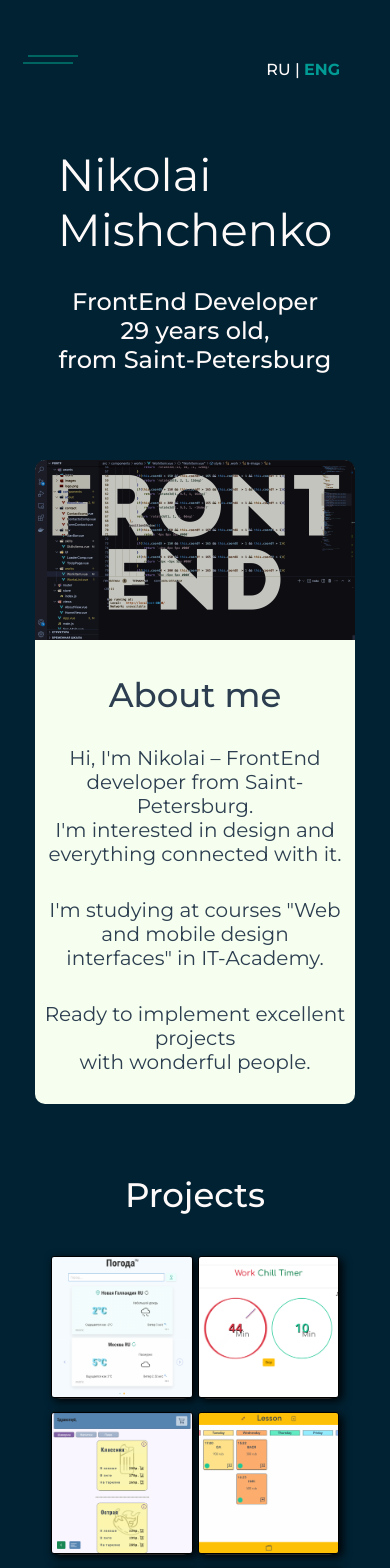
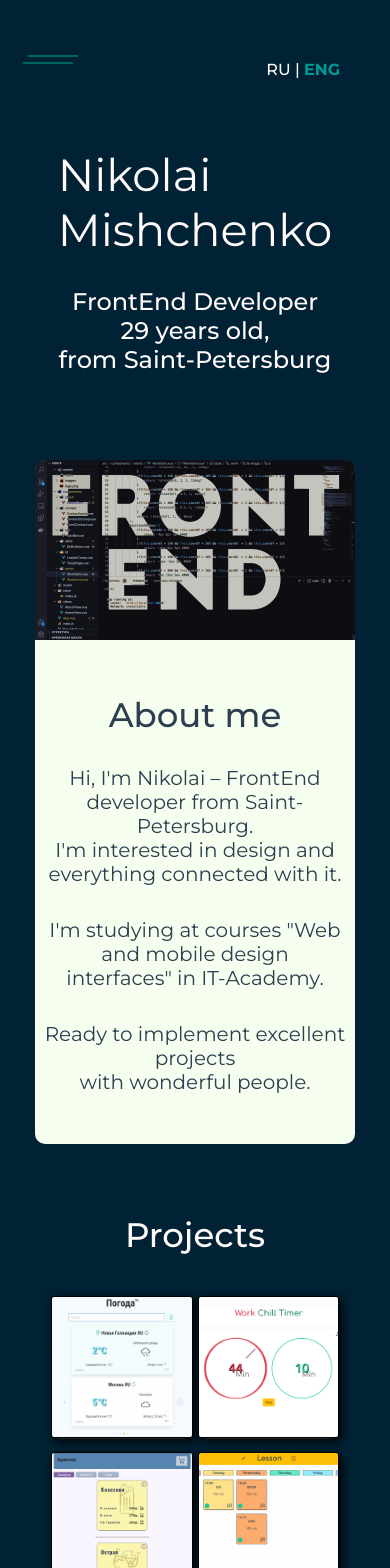
Before and after one commit to crumb789/portf, a Vue app: page / in a window 390 px wide. Shown: the top 1568 px of the page. Built offline with nearby package versions, Linux system fonts and the light colour scheme; grey boxes are pictures that could not be loaded.

Commit message:
fix cards, changr back

```diff
--- a/src/App.vue
+++ b/src/App.vue
@@ -141,11 +141,12 @@ export default {
   // background-color: #ffffef;
 }
 html{
-  background-image: url('@/assets/back/wave.svg') ;
+  background-image: url('@/assets/back/layered-1.svg') ;
   -webkit-background-size: cover;
         -moz-background-size: cover;
         -o-background-size: cover;
         background-size: cover;
+  scroll-behavior: smooth; ///плавная прокрутка по ссылке по стр
 }
 #app {
 
--- a/src/components/about/AboutComp.vue
+++ b/src/components/about/AboutComp.vue
@@ -113,7 +113,7 @@ export default {
         justify-content: center;
         row-gap: 20px;
         min-height: 220px;
-        padding: 30px 0;
+        padding: 40px 0;
         color: #2c3e50;
         background-color: #f6ffef;
         width: 80%;
@@ -232,7 +232,7 @@ export default {
         }
         &-descr{
             width: 100%;
-            padding: 30px 0;
+            padding: 50px 0;
 
             &_title{
                 font-size: 34px;
--- a/src/components/contact/FormContact.vue
+++ b/src/components/contact/FormContact.vue
@@ -40,7 +40,6 @@ import emailjs from '@emailjs/browser';
 
 import LoaderComp from '@/components/UI/LoaderComp.vue'
 
-console.log(emailjs)
 
 export default {
     name:"form-contact",
@@ -164,6 +163,7 @@ form{
     text-transform: uppercase;
     font-weight: 600;
     box-shadow: 2px 2px #2c3d50;
+    background-color: #f0ffff;
     transition: 0.3s all;
     &:hover{
         box-shadow: 3px 3px #2c3d50;
--- a/src/components/works/WorkItem.vue
+++ b/src/components/works/WorkItem.vue
@@ -34,8 +34,9 @@ export default {
     },
     methods:{
         coordMouse(event) {
-            // console.log(event.path.length);
-            if(event.path.length === 12){
+            // console.log(event.srcElement.localName)
+                // если элемент ссылка, анимация отменяется
+            if(event.srcElement.localName === 'a'){
                 this.coordX = 1
                 this.coordY = 1
             }
@@ -44,9 +45,6 @@ export default {
                 this.coordY = event.layerY
 
             }
-
-
-            // console.log(this.coordX, this.coordY)
         }
 
     },
```
Also changed, not shown: src/assets/back/layered-1.svg (added), 9 other files (tests, documents, lock files or other folders).
